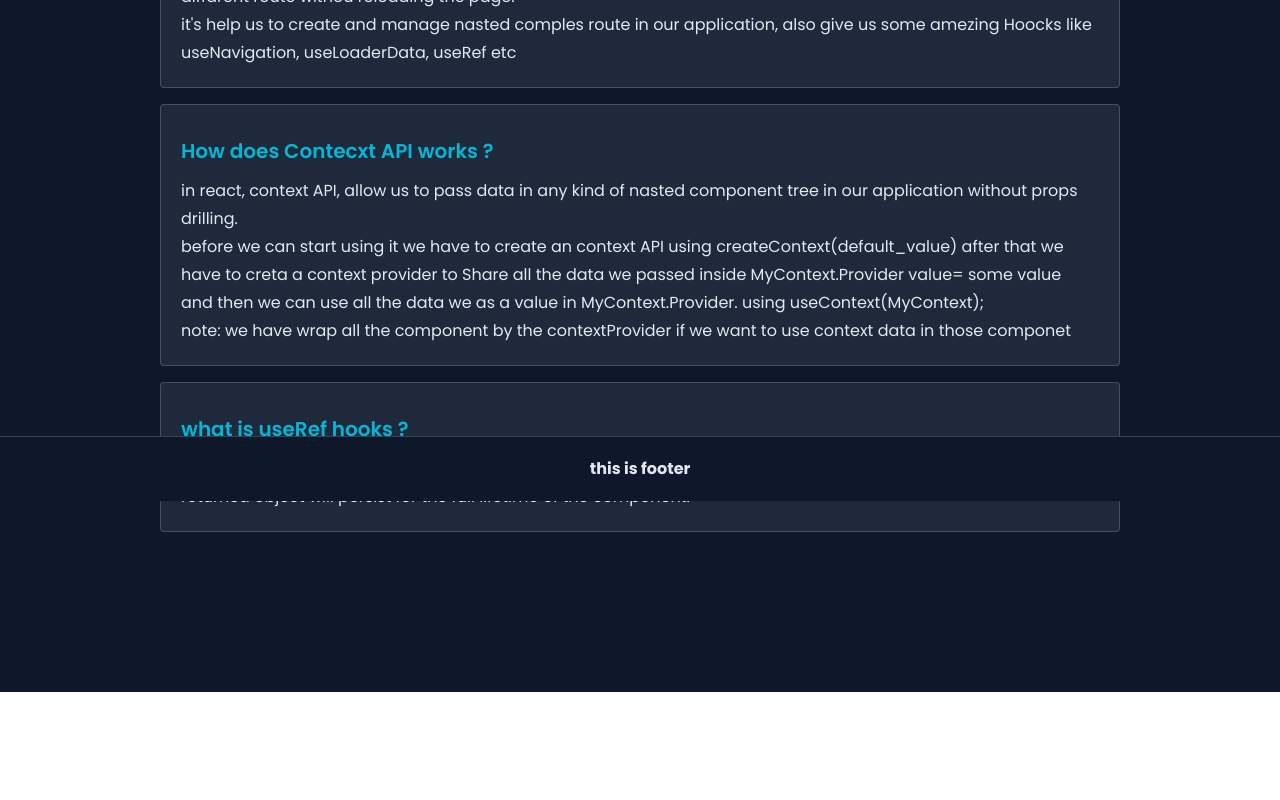
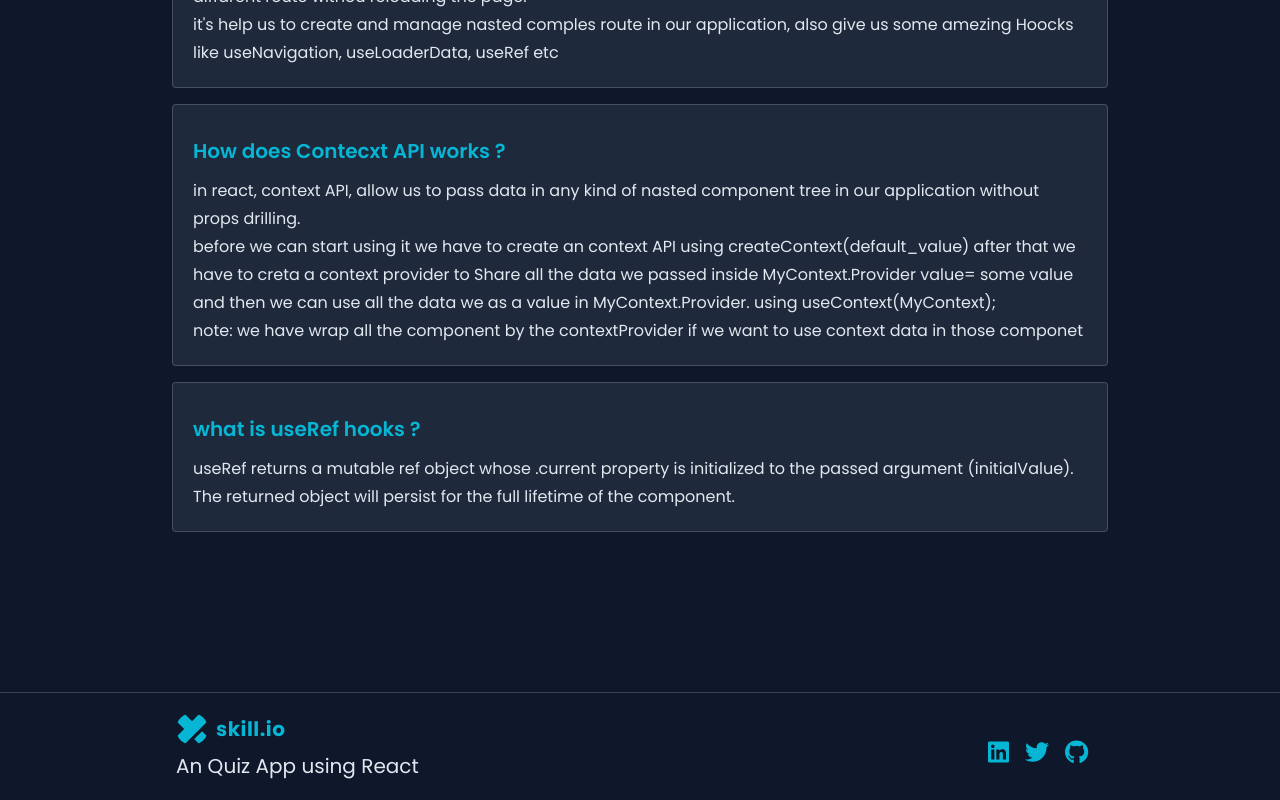
Before and after one commit to AriyanShihab/skill-io, a React (Create React App) app: page /blog in a window 1280 px wide. Shown: the part 299-1099 px from the top of the page. Before the commit the page ends 991 px from the top, so only its background shows below. Built offline with nearby package versions, Linux system fonts and the light colour scheme.

Commit message:
fix some color issue

```diff
--- a/package.json
+++ b/package.json
@@ -4,6 +4,7 @@
   "private": true,
   "dependencies": {
     "@fortawesome/fontawesome-svg-core": "^6.2.0",
+    "@fortawesome/free-brands-svg-icons": "^6.2.0",
     "@fortawesome/free-solid-svg-icons": "^6.2.0",
     "@fortawesome/react-fontawesome": "^0.2.0",
     "@testing-library/jest-dom": "^5.16.5",
--- a/src/Components/Blog/Blog.jsx
+++ b/src/Components/Blog/Blog.jsx
@@ -2,7 +2,7 @@ import React from "react";
 
 const Blog = () => {
   return (
-    <div className="bg-slate-900 py-20">
+    <div className="bg-slate-900 py-20 px-4">
       <div className="bg-slate-800 p-5 rounded border border-slate-200 border-opacity-20 md:w-3/4 mx-auto ">
         <h2 className="font-semibold text-xl text-cyan-500 my-3">
           What is the pourpose of react-router ?
--- a/src/Components/Footer/Footer.jsx
+++ b/src/Components/Footer/Footer.jsx
@@ -1,9 +1,50 @@
+import {
+  faGithub,
+  faLinkedin,
+  faTwitter,
+} from "@fortawesome/free-brands-svg-icons";
+//<FontAwesomeIcon icon="fa-brands " />
+import { FontAwesomeIcon } from "@fortawesome/react-fontawesome";
 import React from "react";
+import { NavLink } from "react-router-dom";
 
 const Footer = () => {
   return (
-    <div className="text-center bg-slate-900 py-5 text-slate-200 font-bold fixed bottom-0 w-full  border-t border-opacity-20 border-slate-200 ">
-      <p>this is footer</p>
+    <div className=" bg-slate-900 py-5 text-slate-200   w-full  border-t border-opacity-20 border-slate-200 ">
+      <div className="grid grid-cols-2 md:w-3/4 mx-auto px-4 ">
+        <div>
+          <NavLink
+            end
+            to="/"
+            aria-label="Smart Home"
+            title="Smart Home"
+            className="inline-flex items-center"
+          >
+            <svg
+              xmlns="http://www.w3.org/2000/svg"
+              viewBox="0 0 32 32"
+              fill="currentColor"
+              className="flex-shrink-0 w-8 h-8 rounded-full text-cyan-500"
+            >
+              <path d="M18.266 26.068l7.839-7.854 4.469 4.479c1.859 1.859 1.859 4.875 0 6.734l-1.104 1.104c-1.859 1.865-4.875 1.865-6.734 0zM30.563 2.531l-1.109-1.104c-1.859-1.859-4.875-1.859-6.734 0l-6.719 6.734-6.734-6.734c-1.859-1.859-4.875-1.859-6.734 0l-1.104 1.104c-1.859 1.859-1.859 4.875 0 6.734l6.734 6.734-6.734 6.734c-1.859 1.859-1.859 4.875 0 6.734l1.104 1.104c1.859 1.859 4.875 1.859 6.734 0l21.307-21.307c1.859-1.859 1.859-4.875 0-6.734z"></path>
+            </svg>
+            <span className="ml-2 text-xl font-bold tracking-wide text-cyan-500 ">
+              skill.io
+            </span>
+          </NavLink>
+          <h2 className="text-slate-200 text-[14px] md:text-xl">
+            An Quiz App using React
+          </h2>
+        </div>
+        {/* <div className=" grid items-end">
+          <p className="text-slate-100">All right reseved by, Ariyan Shihab</p>
+        </div> */}
+        <div className="text-cyan-500 text-2xl m-2 flex items-end justify-end">
+          <FontAwesomeIcon className="m-2" icon={faLinkedin}></FontAwesomeIcon>
+          <FontAwesomeIcon className="m-2" icon={faTwitter}></FontAwesomeIcon>
+          <FontAwesomeIcon className="m-2" icon={faGithub}></FontAwesomeIcon>
+        </div>
+      </div>
     </div>
   );
 };
--- a/src/Components/Header/Header.jsx
+++ b/src/Components/Header/Header.jsx
@@ -16,7 +16,7 @@ const Header = () => {
           <svg
             xmlns="http://www.w3.org/2000/svg"
             viewBox="0 0 32 32"
-            fill="currentColor"
+            fill="#06a7c3"
             className="flex-shrink-0 w-8 h-8 rounded-full text-cyan-500"
           >
             <path d="M18.266 26.068l7.839-7.854 4.469 4.479c1.859 1.859 1.859 4.875 0 6.734l-1.104 1.104c-1.859 1.865-4.875 1.865-6.734 0zM30.563 2.531l-1.109-1.104c-1.859-1.859-4.875-1.859-6.734 0l-6.719 6.734-6.734-6.734c-1.859-1.859-4.875-1.859-6.734 0l-1.104 1.104c-1.859 1.859-1.859 4.875 0 6.734l6.734 6.734-6.734 6.734c-1.859 1.859-1.859 4.875 0 6.734l1.104 1.104c1.859 1.859 4.875 1.859 6.734 0l21.307-21.307c1.859-1.859 1.859-4.875 0-6.734z"></path>
@@ -75,7 +75,7 @@ const Header = () => {
             className="p-2 -mr-1 transition duration-200 rounded focus:outline-none focus:shadow-outline hover:bg-deep-purple-50 focus:bg-deep-purple-50"
             onClick={() => setIsMenuOpen(true)}
           >
-            <svg className="w-5 text-cyan-500-600" viewBox="0 0 24 24">
+            <svg className="w-5 text-cyan-500" viewBox="0 0 24 24">
               <path
                 fill="currentColor"
                 d="M23,13H1c-0.6,0-1-0.4-1-1s0.4-1,1-1h22c0.6,0,1,0.4,1,1S23.6,13,23,13z"
--- a/src/Components/Home/Home.jsx
+++ b/src/Components/Home/Home.jsx
@@ -9,18 +9,18 @@ const Home = () => {
   return (
     <div>
       {/* banner section */}
-      <div className="min-h-[45vh] ">
+      <div className="md:min-h-[45vh] ">
         <header
           style={{ backgroundImage: `url(${banner})` }}
           className="relative md:p-10 p-1  bg-no-repeat bg-cover bg-center  z-20"
         >
-          <div className="absolute h-full w-full inset-0 bg-gradient-to-r from-gray-700 to-gray-900 opacity-90 z-[-2]"></div>
-          <div className="conatiner lg:w-3/4 mx-auto p-5 flex items-center justify-center min-h-screen">
-            <div className="rounde py-20 px-4 bg-gradient-to-tr from-gray-700 to-gray-900 rounded md:p-20 text-center">
-              <span className="md:text-7xl text-5xl font-bold bg-gradient-to-tr from-blue-400 to-cyan-500 text-transparent bg-clip-text">
+          <div className="absolute h-full w-full inset-0 bg-gradient-to-r from-slate-700 to-slate-900 opacity-90 z-[-2]"></div>
+          <div className="conatiner lg:w-3/4 mx-auto p-5 flex items-center justify-center min-h-[70vh]">
+            <div className="rounde py-20 px-4  rounded md:p-20 md:text-center">
+              <span className="md:text-7xl text-4xl font-bold bg-gradient-to-tr from-blue-400 to-cyan-500 text-transparent bg-clip-text mb-5">
                 Test Your Skill's with US
               </span>
-              <p className="my-4 mb-10 text-gray-50  text-xl capitalize">
+              <p className=" mt-4 mb-10 text-gray-50  text-xl capitalize">
                 Select the topic read questions, and answer them to test Your
                 skils. you can read our blog, vsit our stast page as well
               </p>
@@ -55,6 +55,26 @@ const Home = () => {
           </div>
         </div>
       </div>
+
+      {/* stat area */}
+      <div className="bg-slate-900 py-20 ">
+        <div className=" md:w-3/4  mx-auto">
+          <div className="grid md:grid-cols-3  grid-cols-1 gap-3 px-4 ">
+            <div className="grid place-items-center	p-4 py-10 border border-gray-50 rounded-sm border-opacity-10 text-center">
+              <h2 className="font-bold text-4xl text-cyan-500 my-2">4</h2>
+              <h4 className="text-xl text-slate-200 font-bold">Topics</h4>
+            </div>
+            <div className="grid place-items-center	 bg-cyan-500 p-4 border border-gray-50 rounded-sm border-opacity-10 text-center">
+              <h2 className="font-bold text-4xl text-slate-900 my-2">35+</h2>
+              <h4 className="text-xl text-slate-800 font-bold">Quections</h4>
+            </div>
+            <div className=" grid place-items-center	 p-4 border border-gray-50 rounded-sm border-opacity-10 text-center">
+              <h2 className="font-bold text-4xl text-cyan-500 my-2">3</h2>
+              <h4 className="text-xl text-slate-200 font-bold">Blogs</h4>
+            </div>
+          </div>
+        </div>
+      </div>
     </div>
   );
 };
--- a/src/Components/Quiz/Quiz.jsx
+++ b/src/Components/Quiz/Quiz.jsx
@@ -51,7 +51,7 @@ const Quiz = () => {
               ))}
             </div>
           </div>
-          <div className="col-span-1 mt-20">
+          <div className="md:col-span-1 col-span-4 mt-20">
             <div className="bg-slate-800 p-2 m-1 border border-slate-200 border-opacity-20 rounded">
               <h2 className="text-xl font-bold text-cyan-500"> Quiz Count</h2>
 
```
Also changed, not shown: src/Components/Home/banner.jpg, 1 other file (tests, documents, lock files or other folders).
